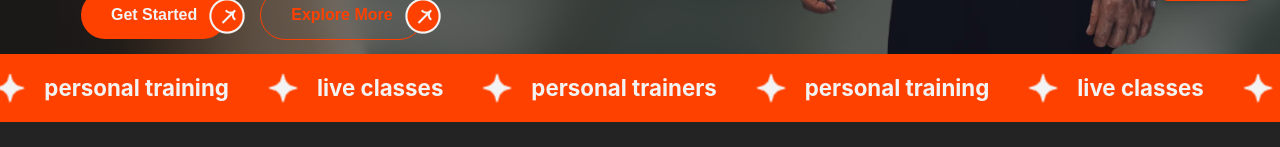
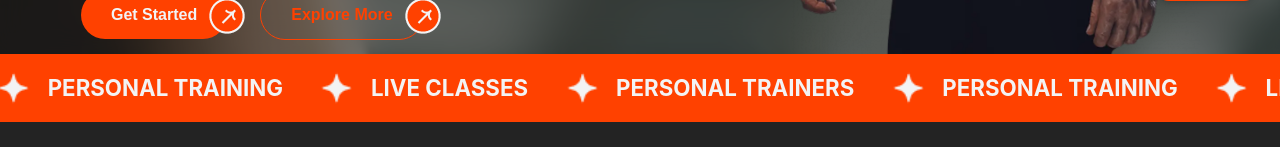
Before and after one commit to engmaggi/super-fitness, a React (Vite) app: page / in a window 1280 px wide. Shown: the part 775-922 px from the top of the page. Built offline with nearby package versions, Linux system fonts and the light colour scheme; no server answers.

Commit message:
feat/global -autoPlayCarousel " transfer text to uppercase"

```diff
--- a/src/features/home/components/autoplay-carousel.tsx
+++ b/src/features/home/components/autoplay-carousel.tsx
@@ -14,7 +14,7 @@ export default function AutoplayCarousel() {
                 {[...items, ...items].map((item, index) => (
                     <div key={index} className="flex flex-row items-center justify-center  ms-4 ">
                         <img src={starIcon} alt="" className="w-6 h-6 lg:w-9 lg:h-9"/>
-                        <p className="font-ticker text-base lg:text-ticker font-bold leading-36 tracking-0 ms-2 lg:ms-4 ">{item}</p>
+                        <p className="font-ticker text-base lg:text-ticker font-bold leading-36 tracking-0 ms-2 lg:ms-4 uppercase">{item}</p>
                     </div>
                 ))}
             </div>
```
